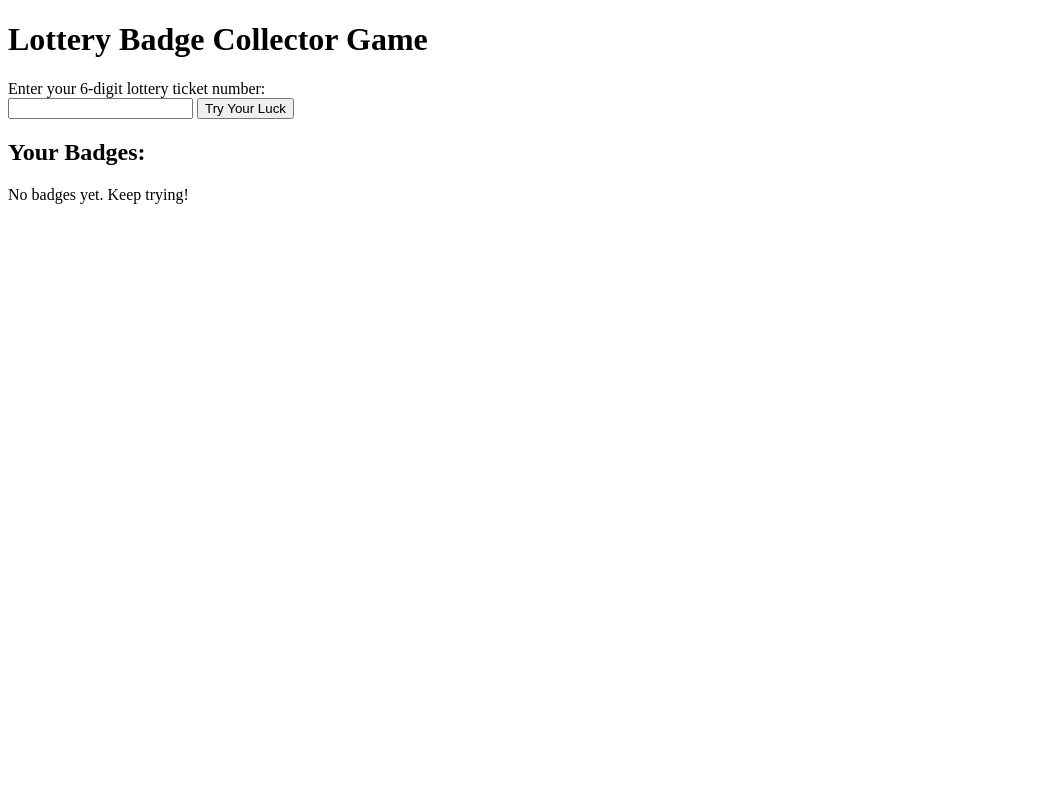
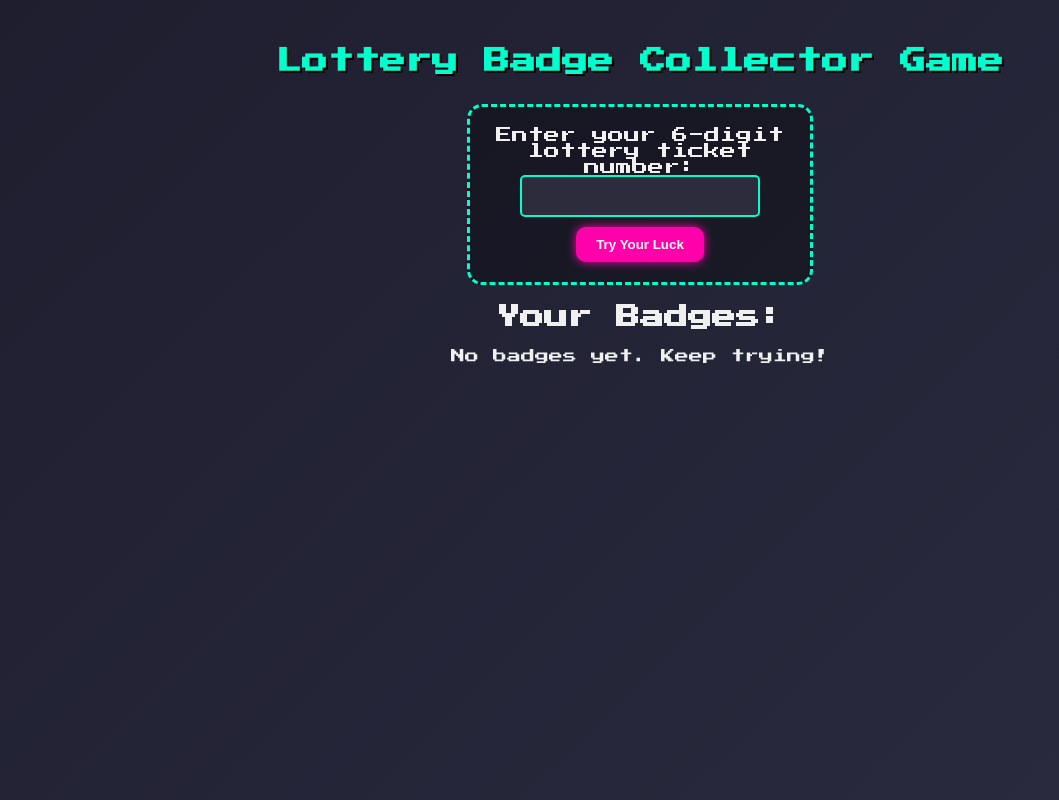
Before and after one commit to st23652/lottery-badge-collector, a Flask app: page / in a window 1280 px wide. Shown: the whole page, without its empty margins (0-1059 px from the left). Run offline with Flask 3, Linux system fonts and the light colour scheme.

Commit message:
Add updated HTML and CSS files for Lottery Badge Collector game

```diff
--- /dev/null
+++ b/static/styles.css
@@ -0,0 +1,66 @@
+body {
+    background: linear-gradient(135deg, #1e1e2f, #2b2b40);
+    color: #f0f0f0;
+    font-family: 'Press Start 2P', cursive, sans-serif;
+    text-align: center;
+    padding: 40px;
+}
+
+h1 {
+    color: #00ffcc;
+    font-size: 26px;
+    text-shadow: 2px 2px #000;
+    margin-bottom: 30px;
+}
+
+form {
+    margin: 20px auto;
+    padding: 20px;
+    border: 3px dashed #00ffcc;
+    width: 300px;
+    background-color: rgba(0, 0, 0, 0.3);
+    border-radius: 15px;
+}
+
+input[type="text"] {
+    width: 80%;
+    padding: 10px;
+    font-size: 16px;
+    border: 2px solid #00ffcc;
+    background-color: #2c2c3d;
+    color: #ffffff;
+    border-radius: 5px;
+    margin-bottom: 10px;
+}
+
+button {
+    padding: 10px 20px;
+    background-color: #ff00aa;
+    color: #fff;
+    font-weight: bold;
+    border: none;
+    border-radius: 10px;
+    box-shadow: 0 0 10px #ff00aa;
+    cursor: pointer;
+    transition: background-color 0.3s ease;
+}
+
+button:hover {
+    background-color: #ff3399;
+}
+
+p {
+    margin-top: 15px;
+    font-size: 14px;
+}
+
+.badges {
+    margin-top: 30px;
+    font-size: 28px;
+}
+
+footer {
+    margin-top: 40px;
+    color: #888;
+    font-size: 10px;
+}
--- a/templates/index.html
+++ b/templates/index.html
@@ -1,8 +1,8 @@
-<!DOCTYPE html>
-<html lang="en">
 <head>
     <meta charset="UTF-8" />
     <title>Lottery Badge Collector</title>
+    <link rel="stylesheet" href="{{ url_for('static', filename='styles.css') }}">
+    <link href="https://fonts.googleapis.com/css2?family=Press+Start+2P&display=swap" rel="stylesheet">
 </head>
 <body>
     <h1>Lottery Badge Collector Game</h1>
```
